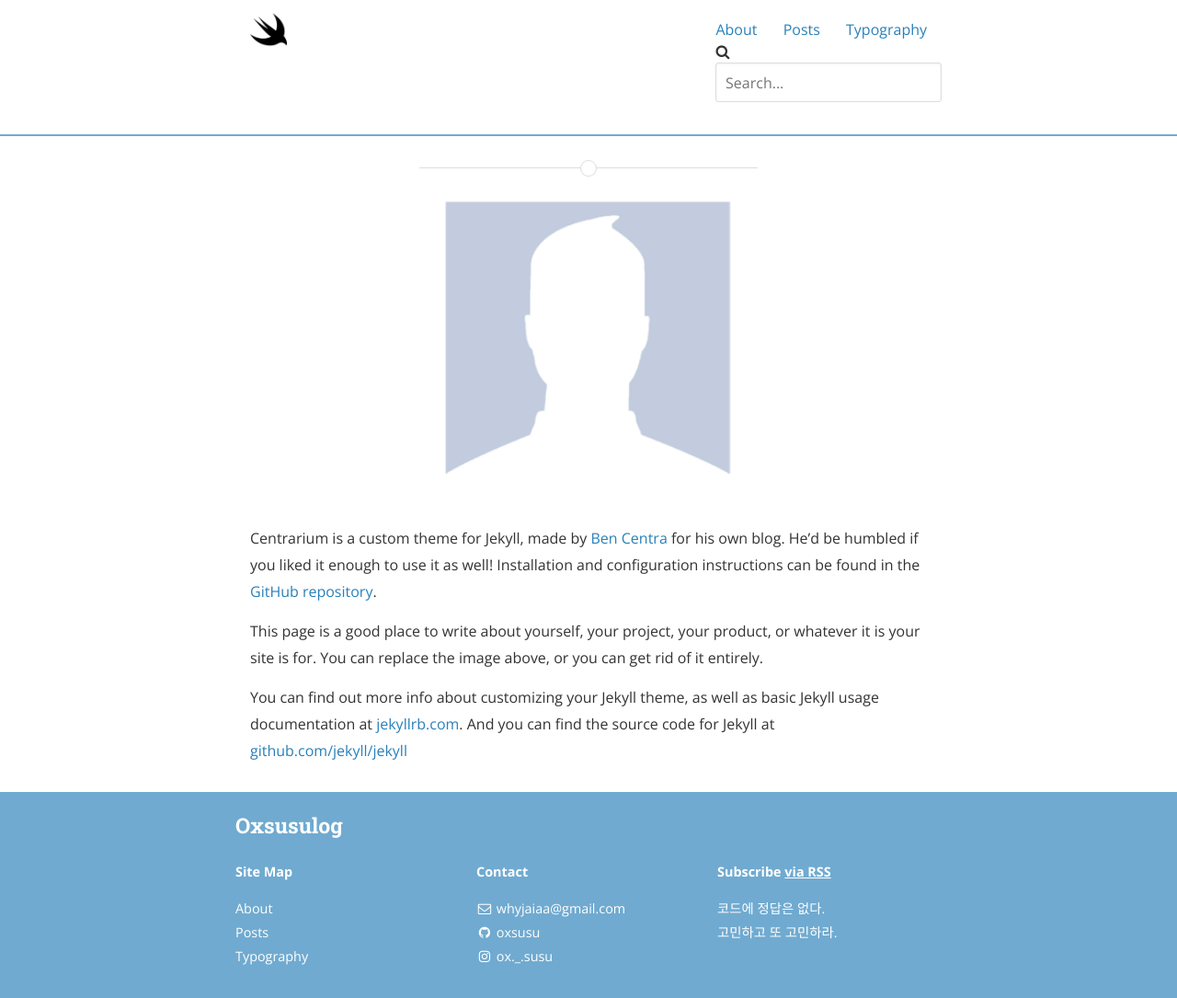
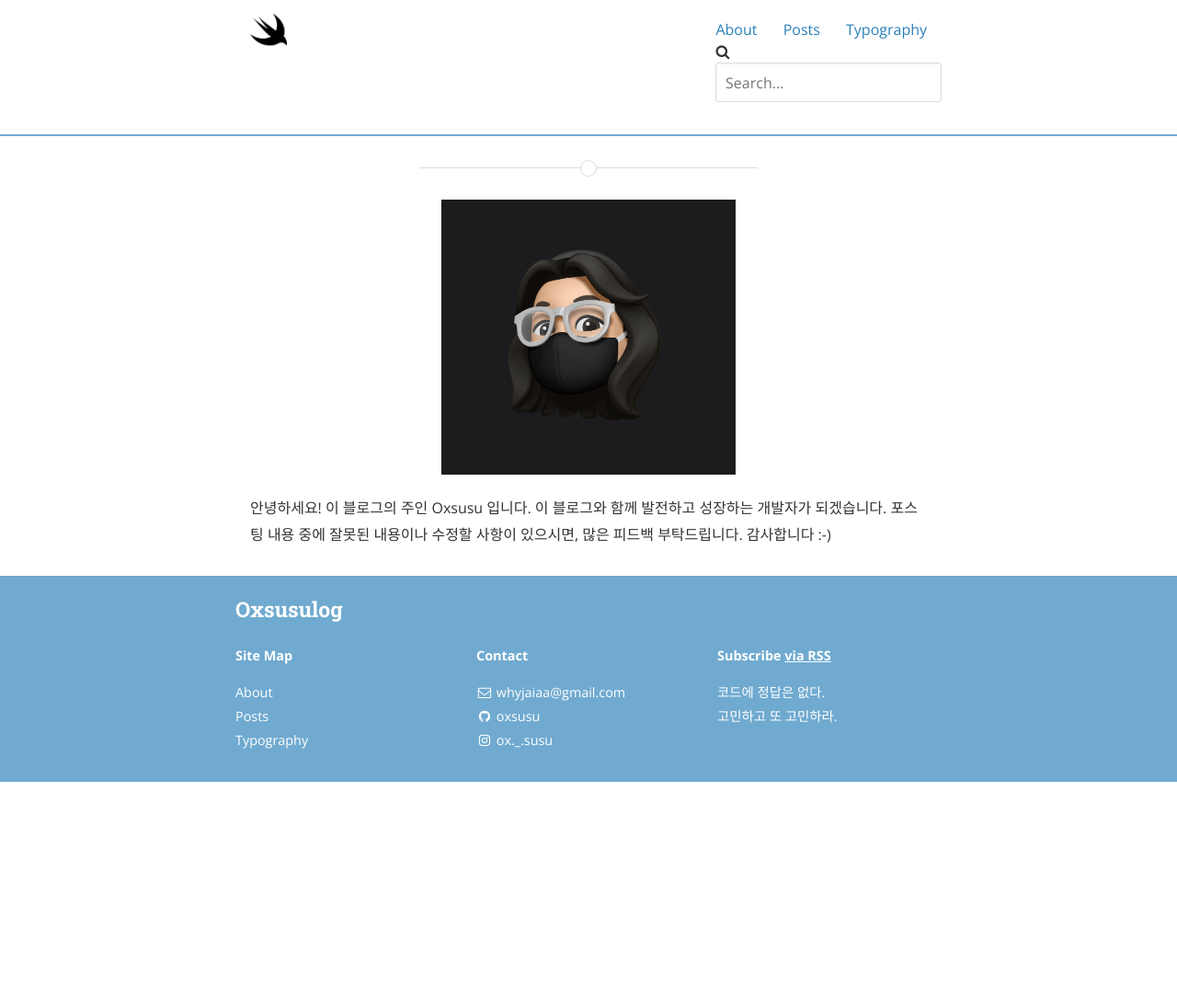
Before and after one commit to oxsusu/oxsusu.github.io, a Jekyll site: the page built from about.md, in a window 1280 px wide and 1085 px high. Shown: the whole window at 92% size. Built offline with Jekyll 4.4.1, drawn with Linux system fonts in a browser that asks for light colours; nearby versions of some CDN libraries.

Commit message:
update about

```diff
--- a/about.md
+++ b/about.md
@@ -5,13 +5,12 @@ permalink: /about/
 main_nav: true
 ---
 
-![alt text]({{ site.baseurl }}/assets/profile-placeholder.gif "Profile Picture"){:.profile}
+![alt text]({{ site.baseurl }}/assets/Oxsusu_profile.jpeg "Profile Picture"){:.profile}
 
-Centrarium is a custom theme for Jekyll, made by [Ben Centra][bencentra] for his own blog. He'd be humbled if you liked it enough to use it as well! Installation and configuration instructions can be found in the [GitHub repository](https://github.com/bencentra/centrarium).
-
-This page is a good place to write about yourself, your project, your product, or whatever it is your site is for. You can replace the image above, or you can get rid of it entirely.
-
-You can find out more info about customizing your Jekyll theme, as well as basic Jekyll usage documentation at [jekyllrb.com](http://jekyllrb.com/). And you can find the source code for Jekyll at [github.com/jekyll/jekyll](https://github.com/jekyll/jekyll)
+안녕하세요! 이 블로그의 주인 Oxsusu 입니다.
+이 블로그와 함께 발전하고 성장하는 개발자가 되겠습니다.
+포스팅 내용 중에 잘못된 내용이나 수정할 사항이 있으시면, 많은 피드백 부탁드립니다.
+감사합니다 :-)
 
 [centrarium]: https://github.com/bencentra/centrarium
 [bencentra]: http://bencentra.com
```
Also changed, not shown: assets/Oxsusu_profile.jpeg (added).
